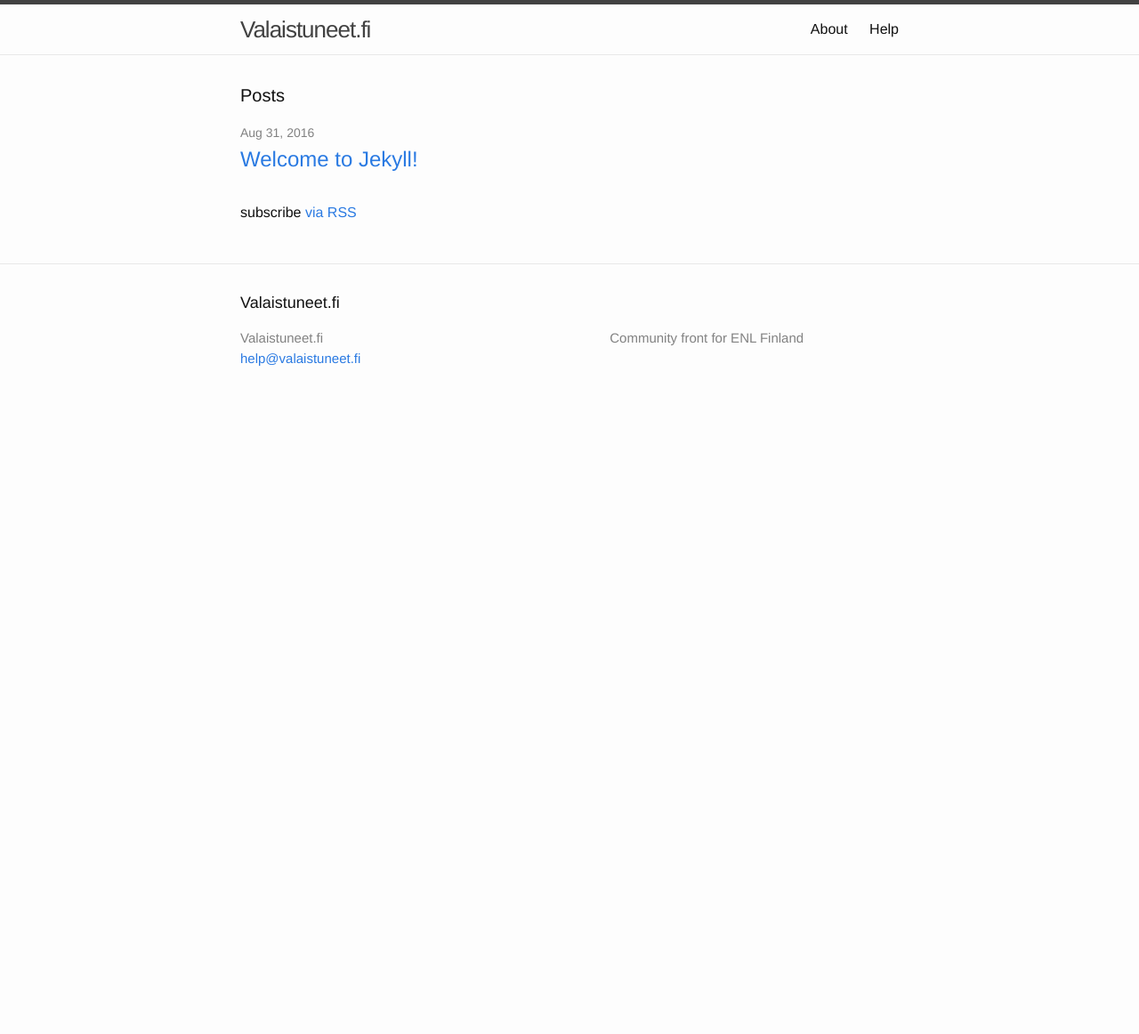
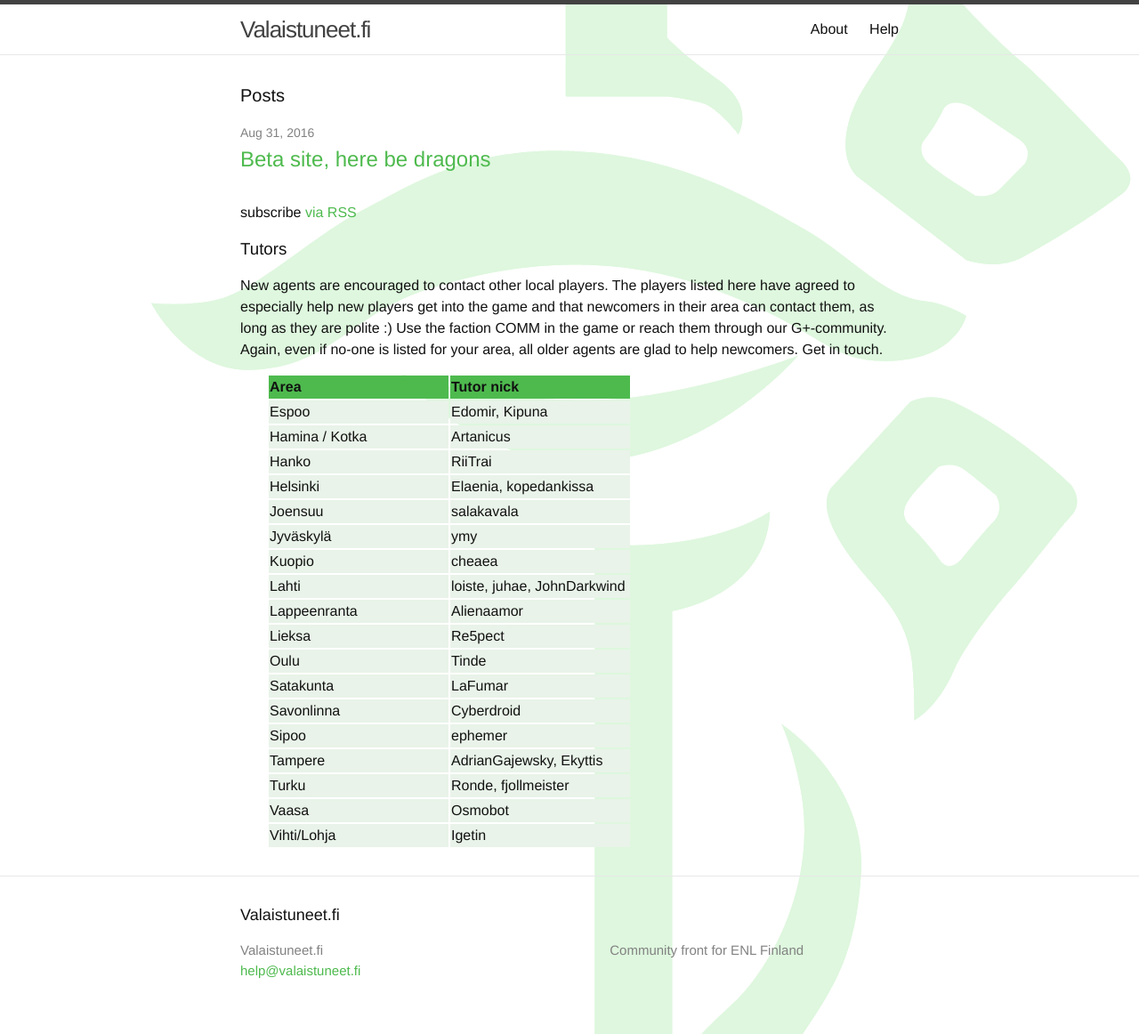
Before and after one commit to jinnatar/artanicus.github.io, a Jekyll site: the page built from index.html, in a window 1280 px wide. Shown: the whole page at 89% size. Built offline with Jekyll 4.4.1, drawn with Linux system fonts in a browser that asks for light colours; some web fonts are replaced; before the commit the page ends 900 px from its top, so only the background shows below that.

Commit message:
Add tutors include, test it out a bit. Make layout more like the old one

```diff
--- a/_includes/head.html
+++ b/_includes/head.html
@@ -9,4 +9,5 @@
   <link rel="stylesheet" href="{{ "/css/main.css" | prepend: site.baseurl }}">
   <link rel="canonical" href="{{ page.url | replace:'index.html','' | prepend: site.baseurl | prepend: site.url }}">
   <link rel="alternate" type="application/rss+xml" title="{{ site.title }}" href="{{ "/feed.xml" | prepend: site.baseurl | prepend: site.url }}">
+  <link href='http://fonts.googleapis.com/css?family=Coda' rel='stylesheet' type='text/css'>
 </head>
--- a/_includes/tutors.html
+++ b/_includes/tutors.html
@@ -1,4 +1,9 @@
-<table>
+<h3>Tutors</h3>
+<p>
+New agents are encouraged to contact other local players. The players listed here have agreed to especially help new players get into the game and that newcomers in their area can contact them, as long as they are polite :) Use the faction COMM in the game or reach them through our G+-community. <br />
+Again, even if no-one is listed for your area, all older agents are glad to help newcomers. Get in touch.
+</p>
+<table id="tutortable">
   <thead>
     <tr>
       <th>Area</th>
--- a/_posts/2016-08-31-welcome-to-jekyll.markdown
+++ b/_posts/2016-08-31-beta-site.markdown
@@ -1,8 +1,8 @@
 ---
 layout: post
-title:  "Welcome to Jekyll!"
+title:  "Beta site, here be dragons"
 date:   2016-08-31 15:52:49 +0300
-categories: jekyll update
+categories: jekyll update beta
 ---
 You’ll find this post in your `_posts` directory. Go ahead and edit it and re-build the site to see your changes. You can rebuild the site in many different ways, but the most common way is to run `jekyll serve`, which launches a web server and auto-regenerates your site when a file is updated.
 
--- a/css/main.scss
+++ b/css/main.scss
@@ -6,7 +6,7 @@
 
 
 // Our variables
-$base-font-family: "Helvetica Neue", Helvetica, Arial, sans-serif;
+$base-font-family: "Coda", "Helvetica Neue", Helvetica, Arial, sans-serif;
 $base-font-size:   16px;
 $base-font-weight: 400;
 $small-font-size:  $base-font-size * 0.875;
@@ -15,8 +15,9 @@ $base-line-height: 1.5;
 $spacing-unit:     30px;
 
 $text-color:       #111;
-$background-color: #fdfdfd;
-$brand-color:      #2a7ae2;
+$background-color: rgba(253,253,253,0.3);
+$brand-color:      #4EBA4E;
+$brand-secondary-color: #E9F3E9;
 
 $grey-color:       #828282;
 $grey-color-light: lighten($grey-color, 40%);
@@ -43,11 +44,32 @@ $on-laptop:        800px;
     }
 }
 
-
-
 // Import partials from `sass_dir` (defaults to `_sass`)
 @import
         "base",
         "layout",
         "syntax-highlighting"
 ;
+
+
+html {
+  background: url(/img/enlightened_light.png) no-repeat left center fixed;
+}
+
+// Table style
+table {
+  margin-left: 30px;
+}
+
+thead {
+  text-align: left;
+  background-color: $brand-color
+}
+
+td {
+  width: 200px;
+}
+
+tbody {
+  background-color: $brand-secondary-color
+}
--- a/index.html
+++ b/index.html
@@ -20,4 +20,6 @@ layout: default
 
   <p class="rss-subscribe">subscribe <a href="{{ "/feed.xml" | prepend: site.baseurl }}">via RSS</a></p>
 
+  {% include tutors.html %}
+
 </div>
```
Also changed, not shown: img/enlightened_light.png (added).
